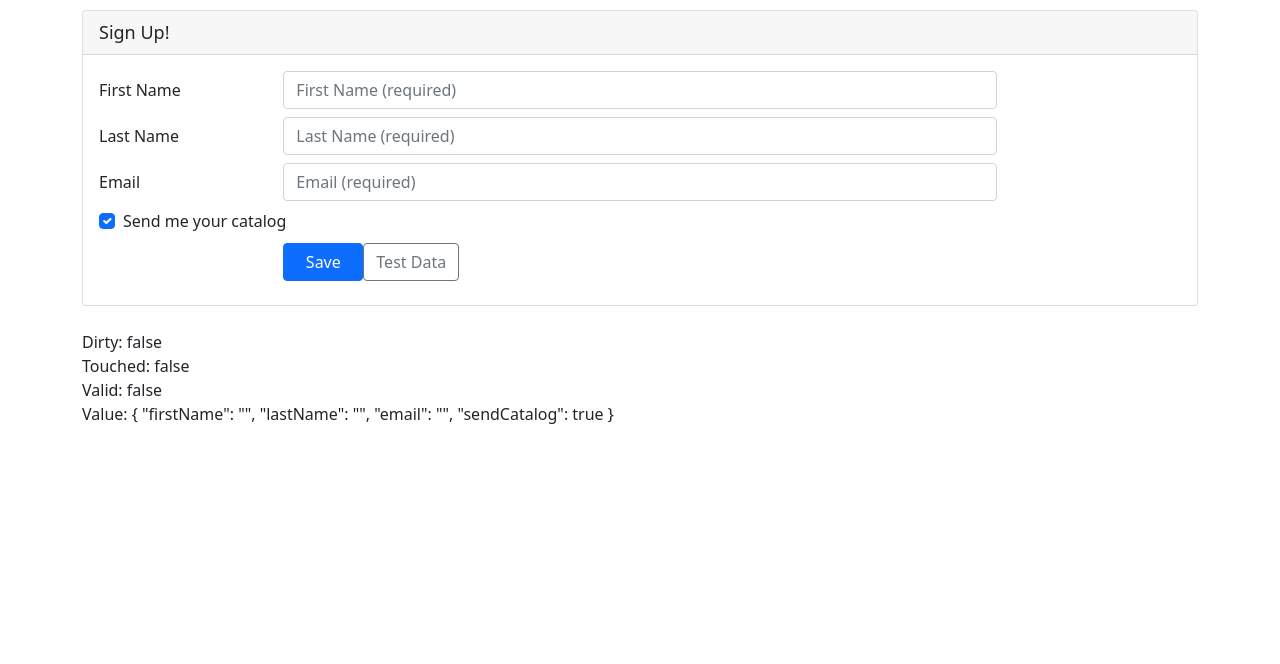
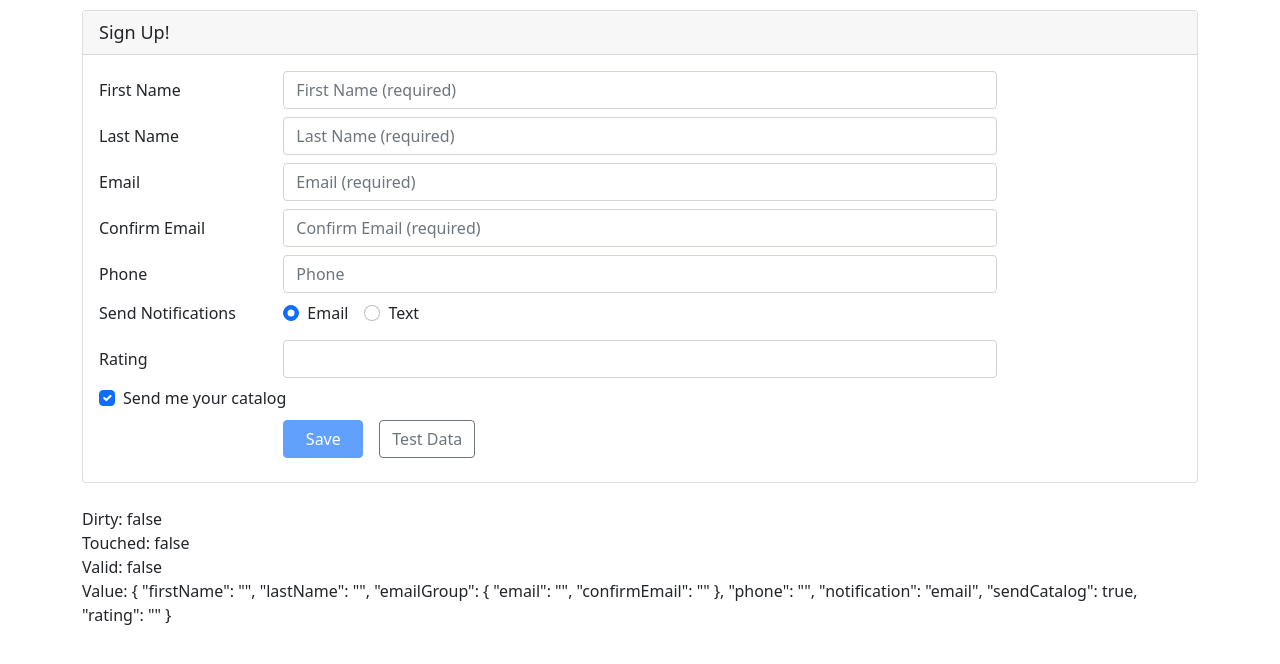
Before and after one commit to NoshGit/Angular-ReactiveForms, an Angular app: page / in a window 1280 px wide. Shown: the top 664 px of the page. Built offline with nearby package versions, Linux system fonts and the light colour scheme.

Commit message:
"Reactive Form Validation"

```diff
--- a/src/app/customers/customer.component.html
+++ b/src/app/customers/customer.component.html
@@ -16,8 +16,6 @@
                  id="firstNameId"
                  type="text"
                  placeholder="First Name (required)"
-                 required
-                 minlength="3"
                  formControlName="firstName"
                  [ngClass]="{'is-invalid': (customerForm.get('firstName')?.touched || customerForm.get('firstName')?.dirty) && !customerForm.get('firstName')?.valid }" />
           <span class="invalid-feedback">
@@ -39,8 +37,6 @@
                  id="lastNameId"
                  type="text"
                  placeholder="Last Name (required)"
-                 required
-                 maxlength="50"
                  formControlName="lastName"
                  [ngClass]="{'is-invalid': (customerForm.get('lastName')?.touched || customerForm.get('lastName')?.dirty) && !customerForm.get('lastName')?.valid }" />
           <span class="invalid-feedback">
@@ -54,6 +50,7 @@
         </div>
       </div>
 
+      <div formGroupName="emailGroup">
         <div class="form-group row mb-2">
           <label class="col-md-2 col-form-label"
                  for="emailId">Email</label>
@@ -65,13 +62,101 @@
                    required
                    email
                    formControlName="email"
-                 [ngClass]="{'is-invalid': (customerForm.get('email')?.touched || customerForm.get('email')?.dirty) && !customerForm.get('email')?.valid }" />
+                   [ngClass]="{'is-invalid': customerForm.get('emailGroup')?.errors ||
+                   ((customerForm.get('emailGroup.email')?.touched ||
+                   customerForm.get('emailGroup.email')?.dirty) && !customerForm.get('emailGroup.email')?.valid) }" />
             <span class="invalid-feedback">
               <span *ngIf="customerForm.get('email')?.errors?.required">
                 Please enter your email address.
               </span>
               <span *ngIf="customerForm.get('email')?.errors?.email">
                 Please enter a valid email address.
+              </span>
+            </span>
+          </div>
+        </div>
+
+        <div class="form-group row mb-2">
+          <label class="col-md-2 col-form-label"
+                 for="confirmEmailId">Confirm Email</label>
+          <div class="col-md-8">
+            <input class="form-control"
+                   id="confirmEmailId"
+                   type="email"
+                   placeholder="Confirm Email (required)"
+                   formControlName="confirmEmail"
+                   [ngClass]="{'is-invalid': customerForm.get('emailGroup')?.errors ||
+                                             ((customerForm.get('emailGroup.confirmEmail')?.touched ||
+                                              customerForm.get('emailGroup.confirmEmail')?.dirty) &&
+                                              !customerForm.get('emailGroup.confirmEmail')?.valid) }" />
+            <span class="invalid-feedback">
+              <span *ngIf="customerForm.get('emailGroup.confirmEmail')?.errors?.required">
+                Please confirm your email address.
+              </span>
+              <span *ngIf="customerForm.get('emailGroup')?.errors?.match">
+                The confirmation does not match the email address.
+              </span>
+            </span>
+          </div>
+        </div>
+      </div>
+
+      <div class="form-group row mb-2">
+        <label class="col-md-2 col-form-label"
+               for="phoneId">Phone</label>
+        <div class="col-md-8">
+          <input class="form-control"
+                 id="phoneId"
+                 type="tel"
+                 placeholder="Phone"
+                 formControlName="phone"
+                 [ngClass]="{'is-invalid': !customerForm.get('phone')?.valid }" />
+          <span class="invalid-feedback">
+            <span *ngIf="customerForm.get('phone')?.errors?.required">
+              Please enter your phone number.
+            </span>
+          </span>
+        </div>
+      </div>
+
+      <div class="form-group row mb-2">
+        <label class="col-md-2 col-form-label pt-0">Send Notifications</label>
+        <div class="col-md-8">
+          <div class="form-check form-check-inline">
+            <label class="form-check-label">
+              <input class="form-check-input"
+                     type="radio"
+                     value="email"
+                     formControlName="notification"
+                     (click)="setNotifyMe('email')">Email
+            </label>
+          </div>
+          <div class="form-check form-check-inline">
+            <label class="form-check-label">
+              <input class="form-check-input"
+                     type="radio"
+                     value="text"
+                     formControlName="notification"
+                     (click)="setNotifyMe('text')">Text
+            </label>
+          </div>
+        </div>
+      </div>
+
+      <div class="form-group row mb-2">
+        <label class="col-md-2 col-form-label"
+               for="ratingId">Rating</label>
+        <div class="col-md-8">
+          <input class="form-control"
+                 id="ratingId"
+                 type="number"
+                 formControlName="rating"
+                 [ngClass]="{'is-invalid': (customerForm.get('rating')?.touched ||
+                                             customerForm.get('rating')?.dirty) &&
+                                             !customerForm.get('rating')?.valid }" />
+          <span class="invalid-feedback">
+            <span *ngIf="customerForm.get('rating')?.errors?.range">
+              Please rate your experience from 1 to 5.
             </span>
           </span>
         </div>
@@ -197,11 +282,11 @@
 
       <div class="form-group row mb-2">
         <div class="offset-md-2 col-md-4">
-          <button class="btn btn-primary mr-3"
+          <button class="btn btn-primary me-3"
                   type="submit"
                   style="width:80px"
                   [title]="customerForm.valid ? 'Save your entered data' : 'Disabled until the form data is valid'"
-                  [disabled]="customerForm.valid">
+                  [disabled]="!customerForm.valid">
             Save
           </button>
 
--- a/src/app/customers/customer.component.ts
+++ b/src/app/customers/customer.component.ts
@@ -1,7 +1,8 @@
 import { Component, OnInit } from '@angular/core';
-import { FormGroup, FormBuilder } from '@angular/forms';
+import { FormGroup, FormBuilder, Validators } from '@angular/forms';
 
 import { Customer } from './customer';
+import { emailMatcher, ratingRange } from './customer.validator';
 
 @Component({
   selector: 'app-customer',
@@ -16,10 +17,16 @@
 
   ngOnInit(): void {
     this.customerForm = this.fb.group({
-      firstName: '',
-      lastName: '',
-      email: '',
-      sendCatalog: true
+      firstName: ['', [Validators.required, Validators.minLength(3)]],
+      lastName: ['', [Validators.required, Validators.maxLength(50)]],
+      emailGroup: this.fb.group({
+        email: ['', Validators.required],
+        confirmEmail: ['', Validators.required]
+      }, {validator: emailMatcher}),
+      phone:'',
+      notification:'email',
+      sendCatalog: true,
+      rating:['', ratingRange(1,5)]
     });
   }
 
@@ -32,7 +39,7 @@
     }); */
 
     this.customerForm.patchValue({
-      email: 'noshirpatchemail@gmail.com'
+      emailGroup: {email:'noshirpatchemail@gmail.com'}
     })
   }
 
@@ -40,4 +47,16 @@
     console.log(this.customerForm);
     console.log('Saved: ' + JSON.stringify(this.customerForm.value));
   }
+
+  setNotifyMe(notify: string) : void {
+    var phoneCtrl = this.customerForm.get('phone');
+
+    if(notify === 'text'){
+      phoneCtrl?.setValidators(Validators.required);
+    }else{
+      phoneCtrl?.clearValidators();
+    }
+
+    phoneCtrl?.updateValueAndValidity();
+  }
 }
--- /dev/null
+++ b/src/app/customers/customer.validator.ts
@@ -0,0 +1,22 @@
+import { AbstractControl, ValidatorFn } from "@angular/forms";
+
+export let ratingRange = (min: number, max: number): ValidatorFn => {
+    return (c: AbstractControl): { [key: string]: boolean } | null => {
+      if (c.value !== null && (isNaN(c.value) || c.value < min || c.value > max)) {
+        return { range: true };
+      }
+      return null;
+    };
+}
+
+
+export let emailMatcher = (c: AbstractControl): { [key: string]: boolean } | null => {
+    const emailControl = c.get('email');
+    const confirmControl = c.get('confirmEmail');
+    const feildsUntouched = emailControl?.pristine || confirmControl?.pristine;
+
+    if ((emailControl?.value === confirmControl?.value) || feildsUntouched) {
+      return null;
+    }
+    return { match: true };
+  }
```
Lines whose indentation alone changed are shown as unchanged.
